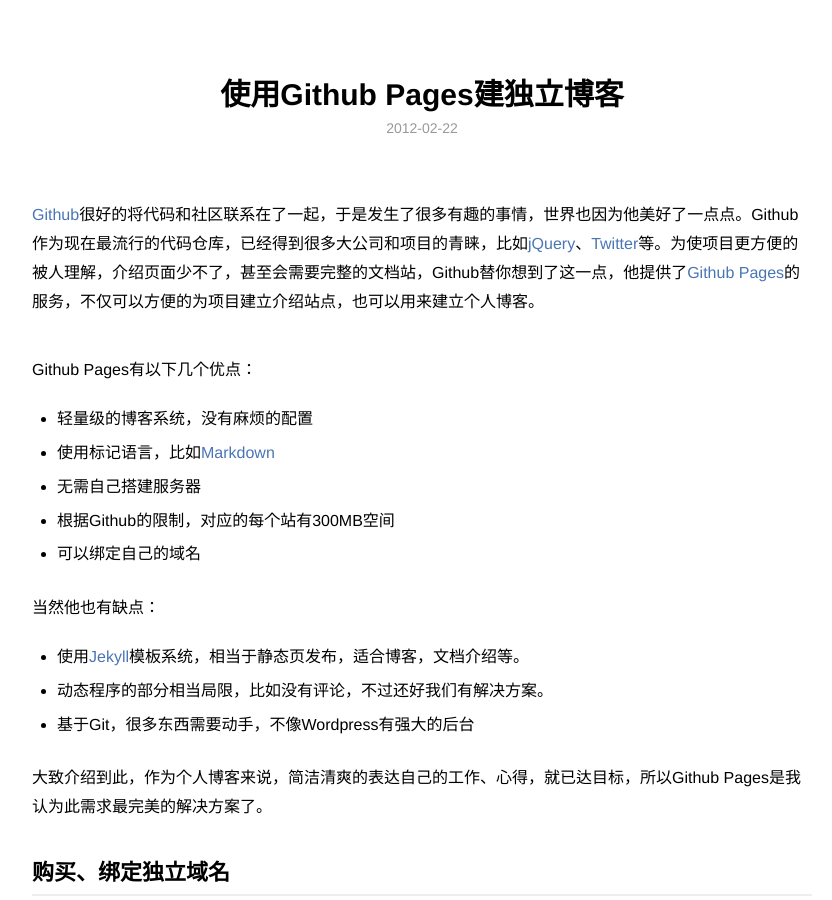
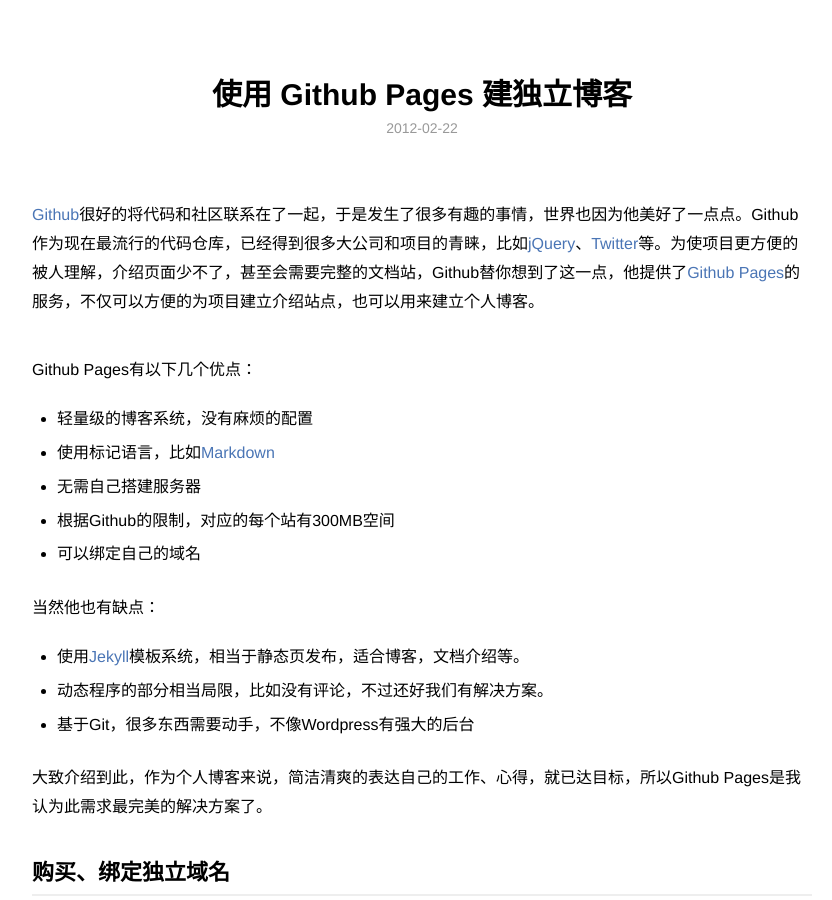
Before and after one commit to jhonhu1994/jhonhu1994.github.io, a Jekyll site: the page built from _posts/2012-02-22-github-pages.md, in a window 1280 px wide and 900 px high. Shown: the whole window, without its empty margins (218-1050 px from the left). Built offline with Jekyll 4.4.1, drawn with Linux system fonts in a browser that asks for light colours; some of the changed text lies outside the part shown.

```diff
--- a/_posts/2012-02-22-github-pages.md
+++ b/_posts/2012-02-22-github-pages.md
@@ -1,6 +1,6 @@
 ---
 layout: post
-title: 使用Github Pages建独立博客
+title: 使用 Github Pages 建独立博客
 description: 转载自 Beiyuu‘s Blog。
 category: blog
 ---
```
